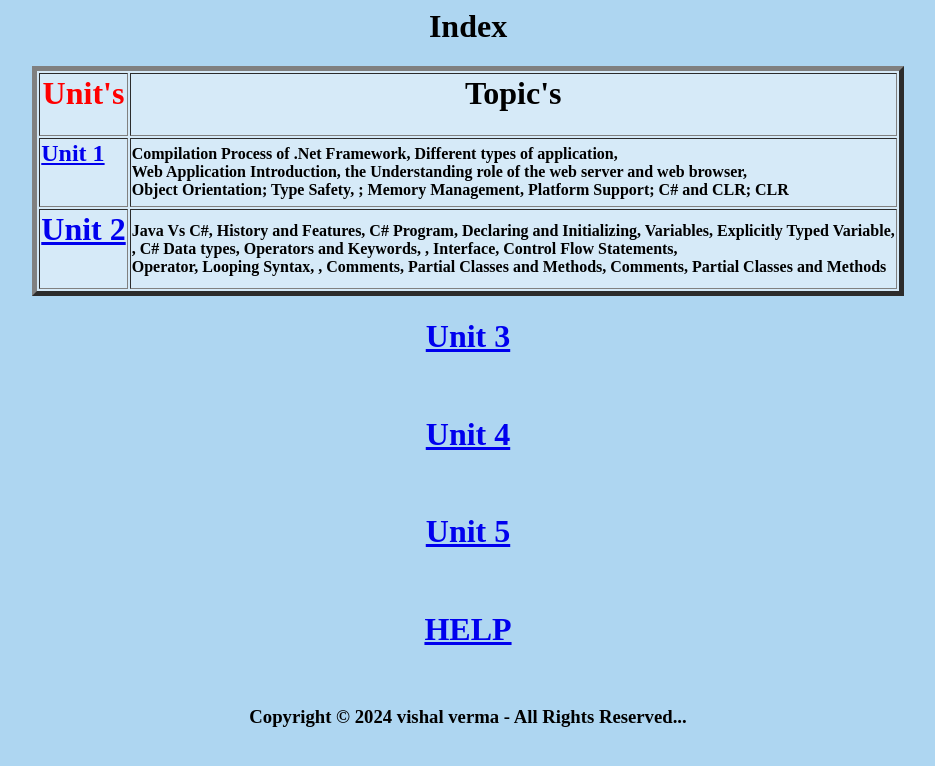
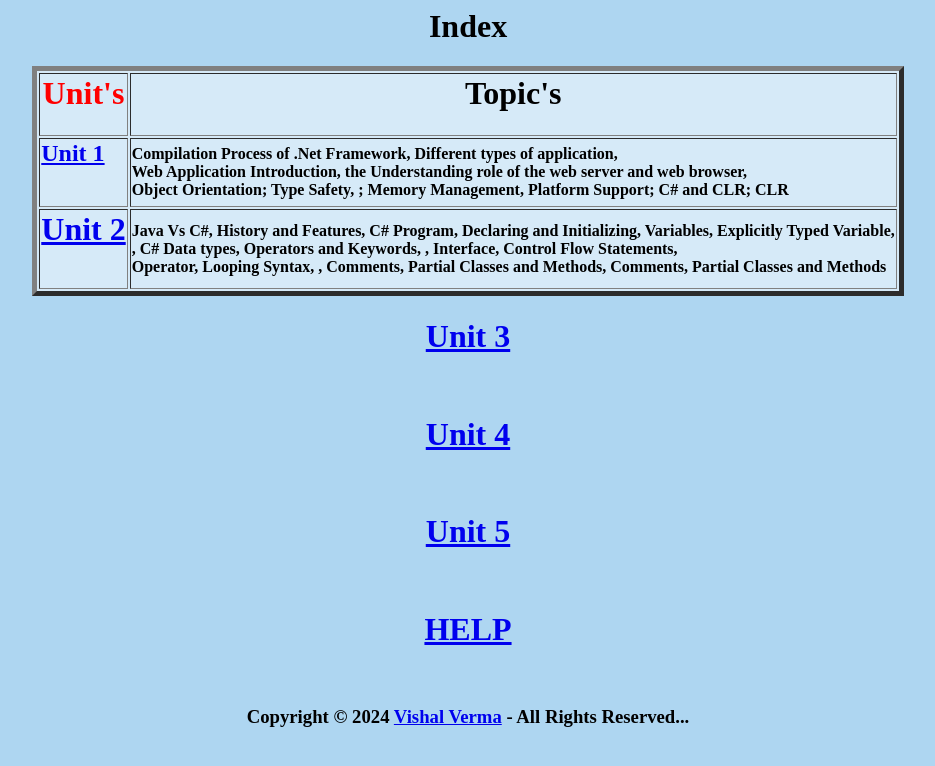
Before and after one commit to vishalverma2625/C-.NET-Notes, a plain HTML site: page index.html in a window 1280 px wide. Shown: the whole page, without its empty margins (172-1107 px from the left). Drawn offline with Linux system fonts and the light colour scheme.

Commit message:
Update index.html

```diff
--- a/index.html
+++ b/index.html
@@ -37,7 +37,7 @@ Variables, Explicitly Typed Variable, <br>, C# Data types, Operators and Keyword
 </center>
 <center>
 <h3>
-Copyright &copy; 2024 vishal verma - All Rights Reserved...
+Copyright &copy; 2024 <a href="https://www.youtube.com/channel/UCB_54mE3EY6oMc21pzlSkWw">Vishal Verma</a> - All Rights Reserved...
 </h3>
 </center>
 </body>
```
